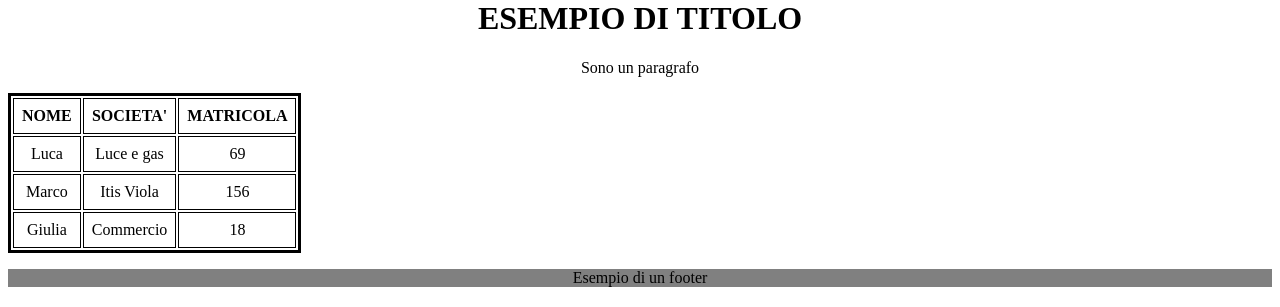
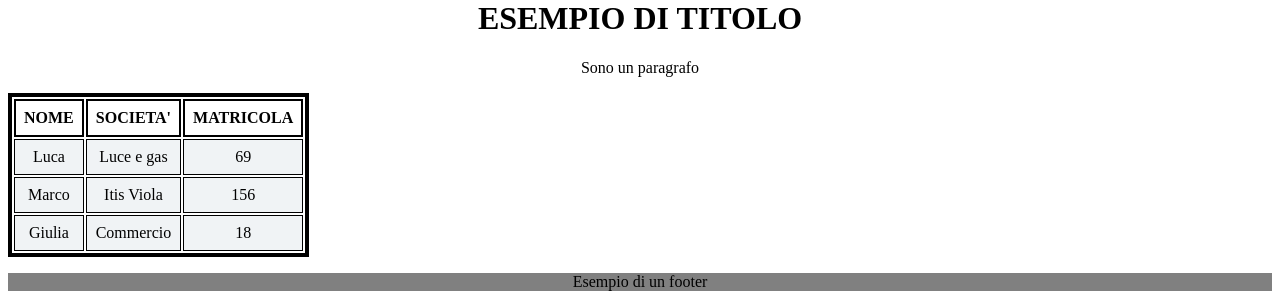
Before and after one commit to LucaButtini/Info-5E, a PHP site: page / in a window 1280 px wide. Shown: the part 585-892 px from the top of the page. Run offline with PHP 8.4, Linux system fonts and the light colour scheme.

Commit message:
Update style.css

```diff
--- a/Ripasso_FrontEnd/style.css
+++ b/Ripasso_FrontEnd/style.css
@@ -11,11 +11,17 @@
     text-align: center;
 }
 table {
-  border: 3px solid;
+  border: 4px solid black;
 }
-th, td {
+th {
+  bakground-color: green;
   padding: 8px;
-  border: 1px solid;
+  border: 2px solid black;
+}
+td {
+  background-color: #f0f3f5;
+  padding: 8px;
+  border: 1px solid black;
 }
 footer{
     background-color: gray;
```
